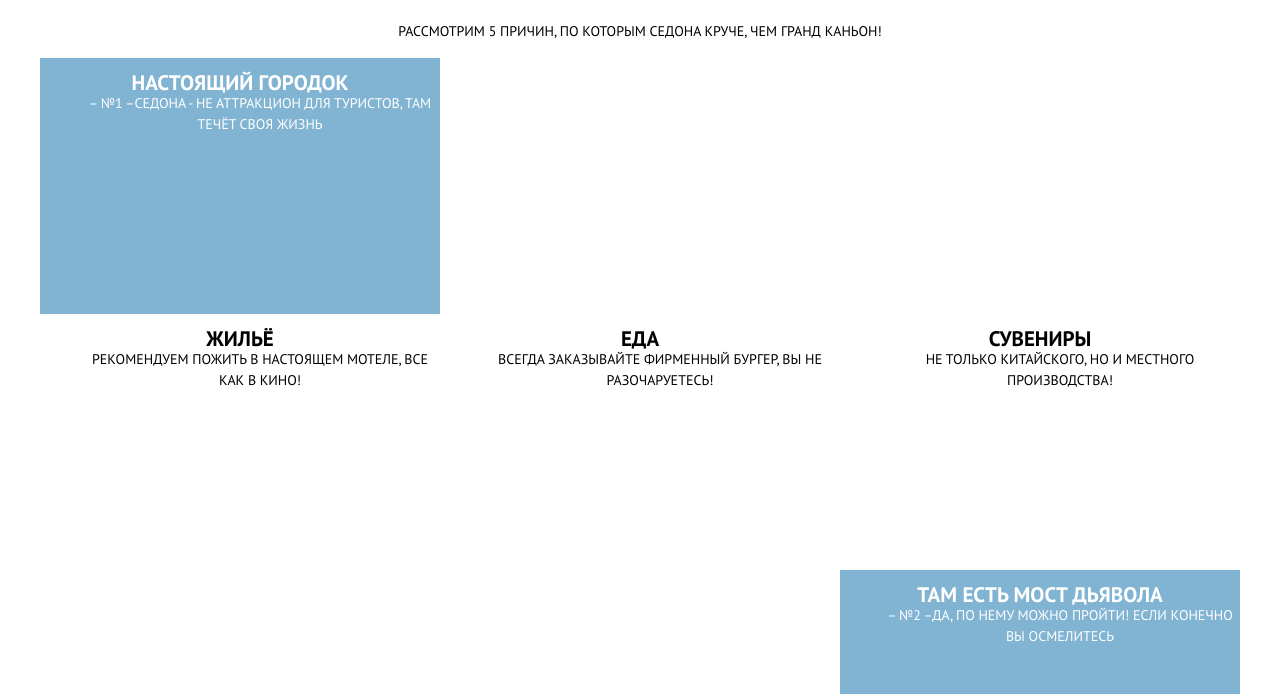
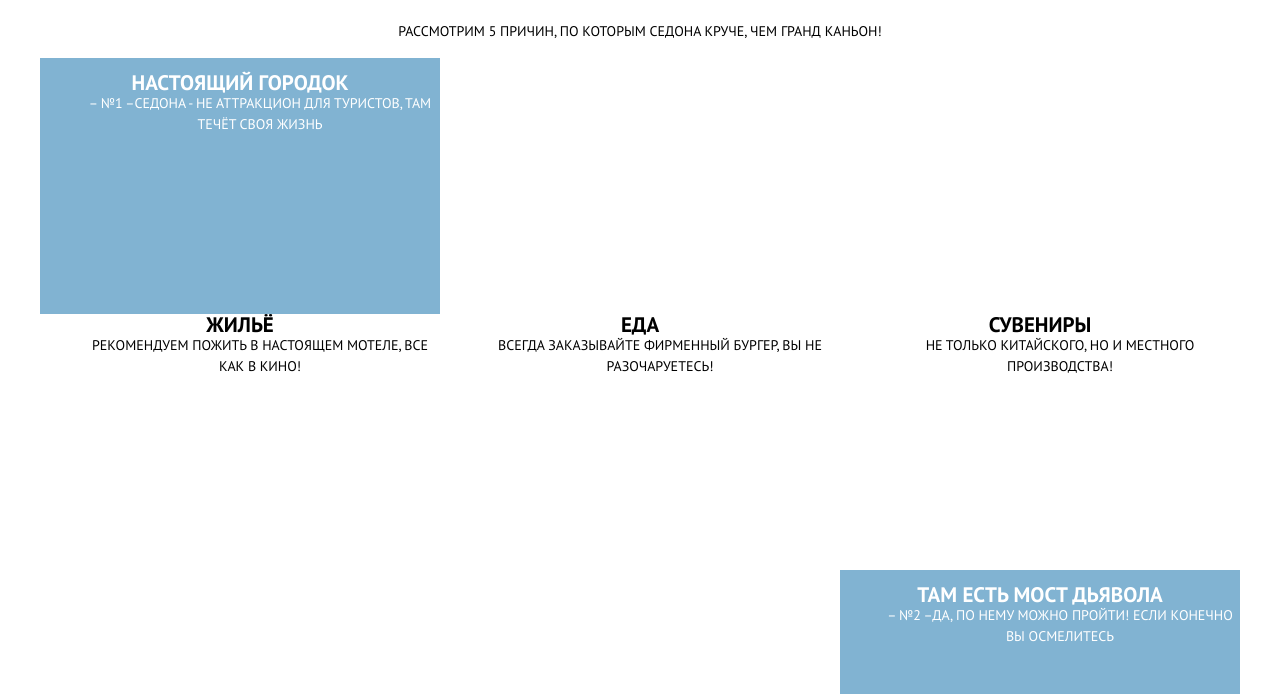
Before and after one commit to DanteDeGrave/1093569-sedona-29, a plain HTML site: page index.html in a window 1280 px wide. Shown: the part 106-800 px from the top of the page. Drawn offline with Linux system fonts and the light colour scheme.

Commit message:
Убрал отступы ячейки грида рекомендоций от родительского.

```diff
--- a/css/styles.css
+++ b/css/styles.css
@@ -171,6 +171,10 @@ body {
 .recommendations-item-grid {
   display: grid;
   grid-template-columns: 1fr 1fr 1fr;
+}
+.recommendations-item-grid dl {
+  margin: 0;
+  padding: 0;
 }
 .features-first-item-layout {
   grid-column: 1 / 2;
```
